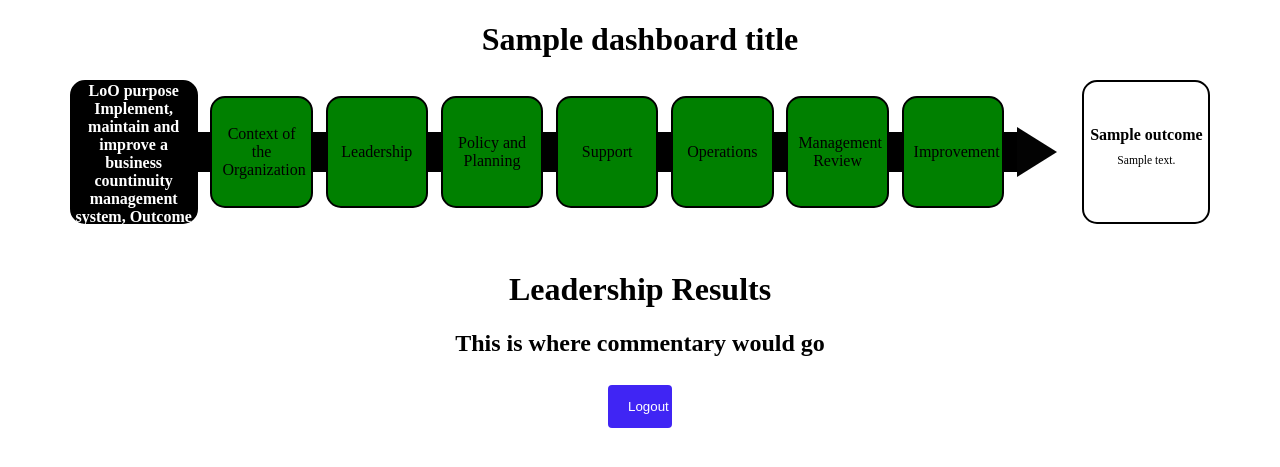
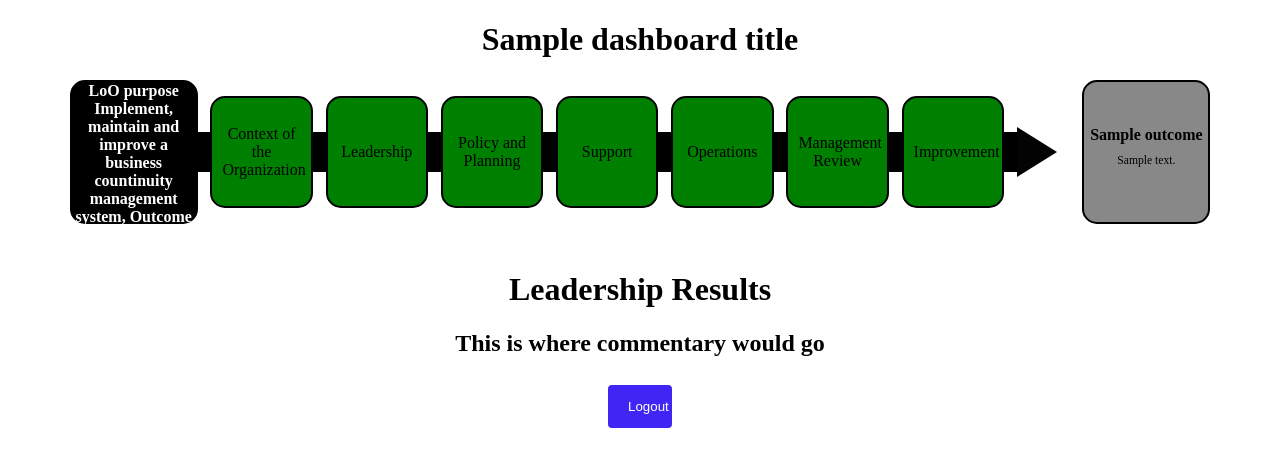
Before and after one commit to jlc1978/Strategia, a Django app: template ISO22301/templates/ISO22301/results.html in a window 1280 px wide. Shown: the top 467 px of the page. Run offline with Django 5.2, Linux system fonts and the light colour scheme; data comes from the database, SQL or seed files in the repository; tables that the repository leaves empty hold one stand-in row (values such as "Sample post"); the template is opened without the code that fills it: values that come from a table or form of the project are taken from there, most other values are stand-ins (such as "Sample title", 1, 10 or a date in 2020).

Commit message:
Update results.html
Added to change color in results:
    div.item_Outcome_Name {
        background-color: {{ overallcolor }};}

```diff
--- a/ISO22301/templates/ISO22301/results.html
+++ b/ISO22301/templates/ISO22301/results.html
@@ -7,6 +7,10 @@
     {{ x_topics.0}} {
         background-color: {{ x_topics.1 }};}
 {% endfor %}
+
+    div.item_Outcome_Name {
+        background-color: {{ overallcolor }};}
+
 
   {% comment%}
     div.item_context {
```
